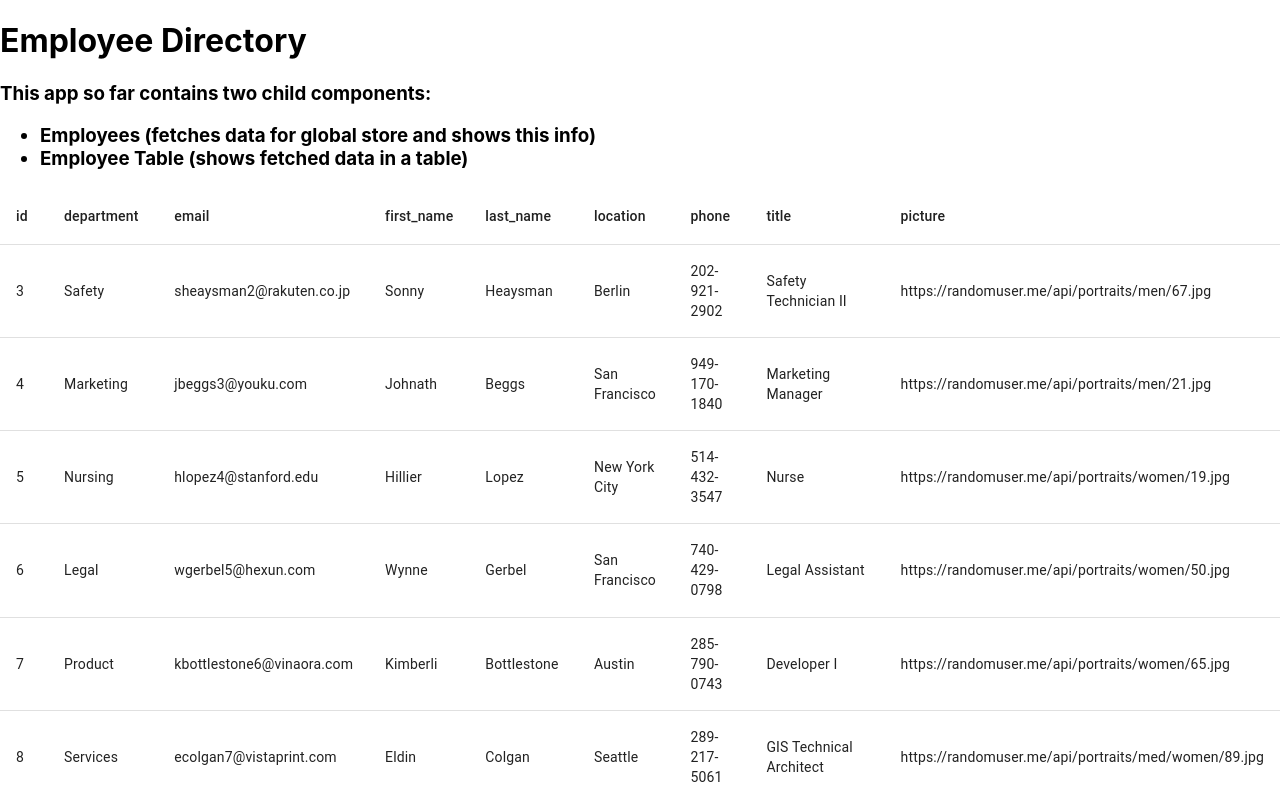
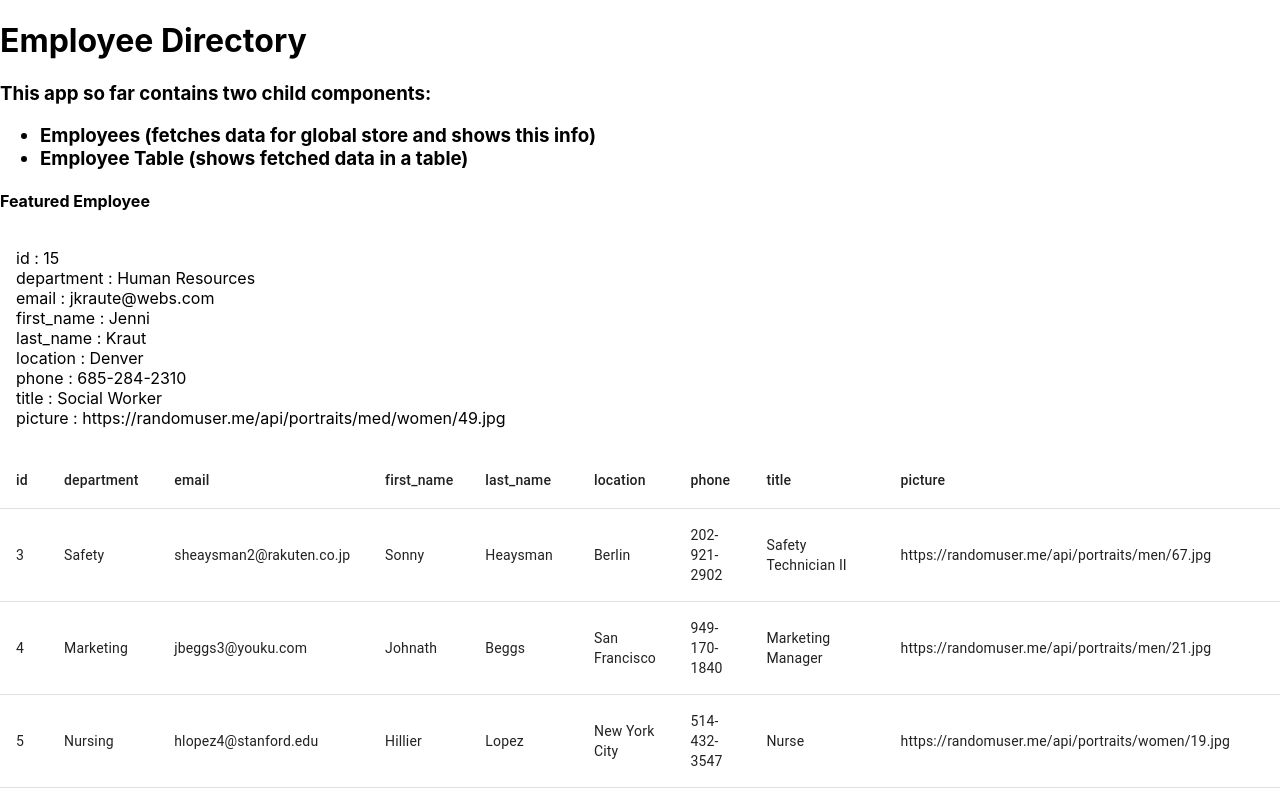
Before and after one commit to danielamuniz367/employee-directory, a React (Create React App) app: page / in a window 1280 px wide. Shown: the top 800 px of the page. Built offline with nearby package versions, Linux system fonts and the light colour scheme; data requests are answered from the project's data file.

Commit message:
added new component and using card from material ui

```diff
--- a/src/App.tsx
+++ b/src/App.tsx
@@ -1,18 +1,15 @@
-import React, {useState} from 'react';
+import React from 'react';
 import { Store } from './store';
 import './App.css';
 import Employees from './components/Employees';
 import EmployeeTable from './components/EmployeeTable';
+import FeaturedEmployee from './components/FeaturedEmployee';
 
 function App() {
-  const [data, setData] = useState("");
-  const updateData = (data: any) => {
-    setData(data);
-  }
-
   return (
     <Store>
       <Employees />
+      <FeaturedEmployee />
       <EmployeeTable />
     </Store>
   )
--- a/src/components/EmployeeTable.tsx
+++ b/src/components/EmployeeTable.tsx
@@ -33,7 +33,7 @@ const EmployeeTable = () => {
                 </TableHead>
                 <TableBody>
                     {
-                        data && data.map((emp, idx, []) => (
+                        data && data.map((emp, idx) => (
                             <TableRow>
                                 {
                                     Object.entries(emp).map(([key, value]) => (
--- a/src/components/Employees.tsx
+++ b/src/components/Employees.tsx
@@ -1,4 +1,4 @@
-import React, { useContext, useEffect, useState } from "react";
+import React, { useContext, useEffect } from "react";
 import { Context } from "../store";
 import { getEmployees } from "../services/employees";
 
@@ -7,12 +7,8 @@ const Employees = () => {
 
     useEffect(() => {
         console.log('rendered')
-        fetchData();
-    }, [])
-
-    const fetchData = () => {
         getEmployees(setData);
-    }
+    }, [setData])
 
     return (
         <div className="employee-info">
--- /dev/null
+++ b/src/components/FeaturedEmployee.tsx
@@ -0,0 +1,30 @@
+import { CardContent } from "@mui/material";
+import React, { useContext, useEffect, useState } from "react";
+import { Context } from "../store";
+
+const FeaturedEmployee = () => {
+    const { data } = useContext(Context);
+    const [featured, setFeatured] = useState<object>({});
+
+    useEffect(() => {
+        if(data){
+            const randomIdx = Math.floor(Math.random() * data.length);
+            setFeatured(data[randomIdx]);
+        }
+    }, [data]);
+
+    return (
+        <div>
+            <h4>Featured Employee</h4>
+            <CardContent>
+            {
+                featured && Object.entries(featured).map(([key, value]) => (
+                    <div>{key} : {value}</div>
+                ))
+            }
+            </CardContent>
+        </div>
+    )
+}
+
+export default FeaturedEmployee;
```
